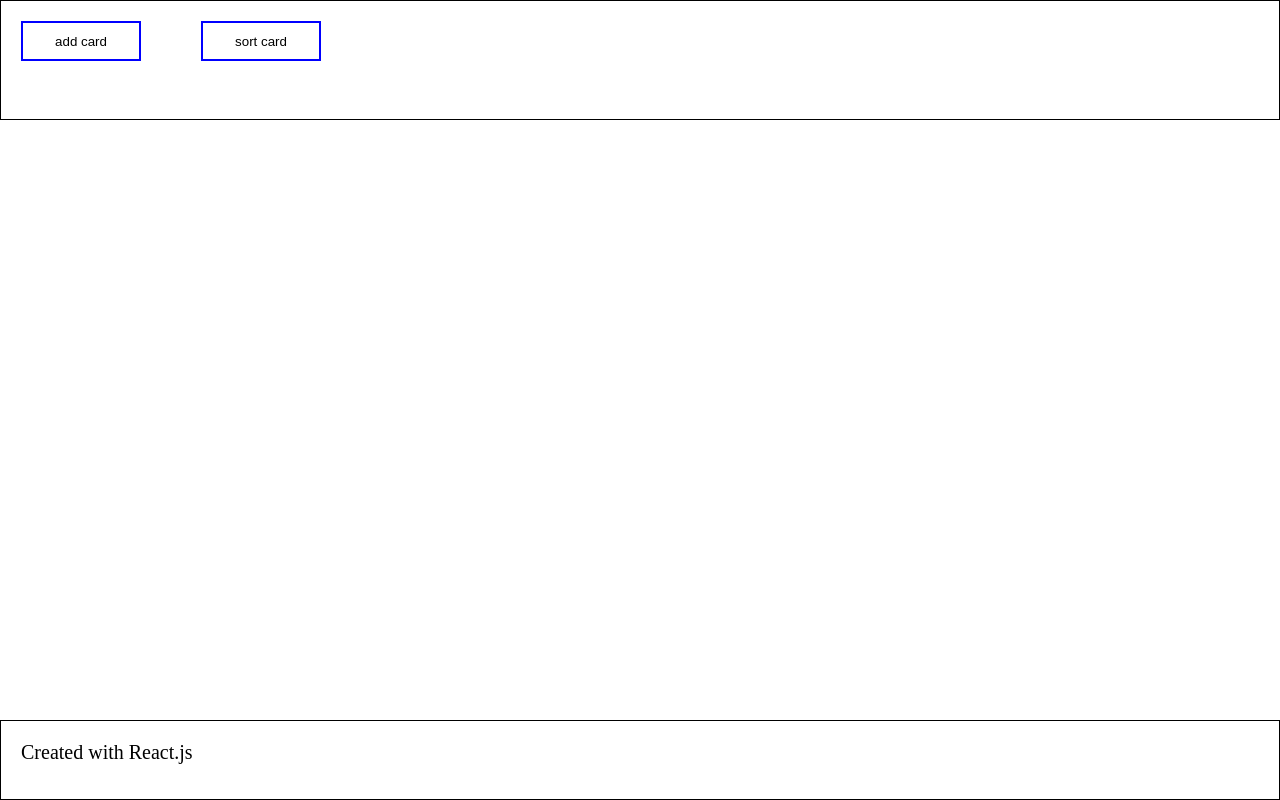
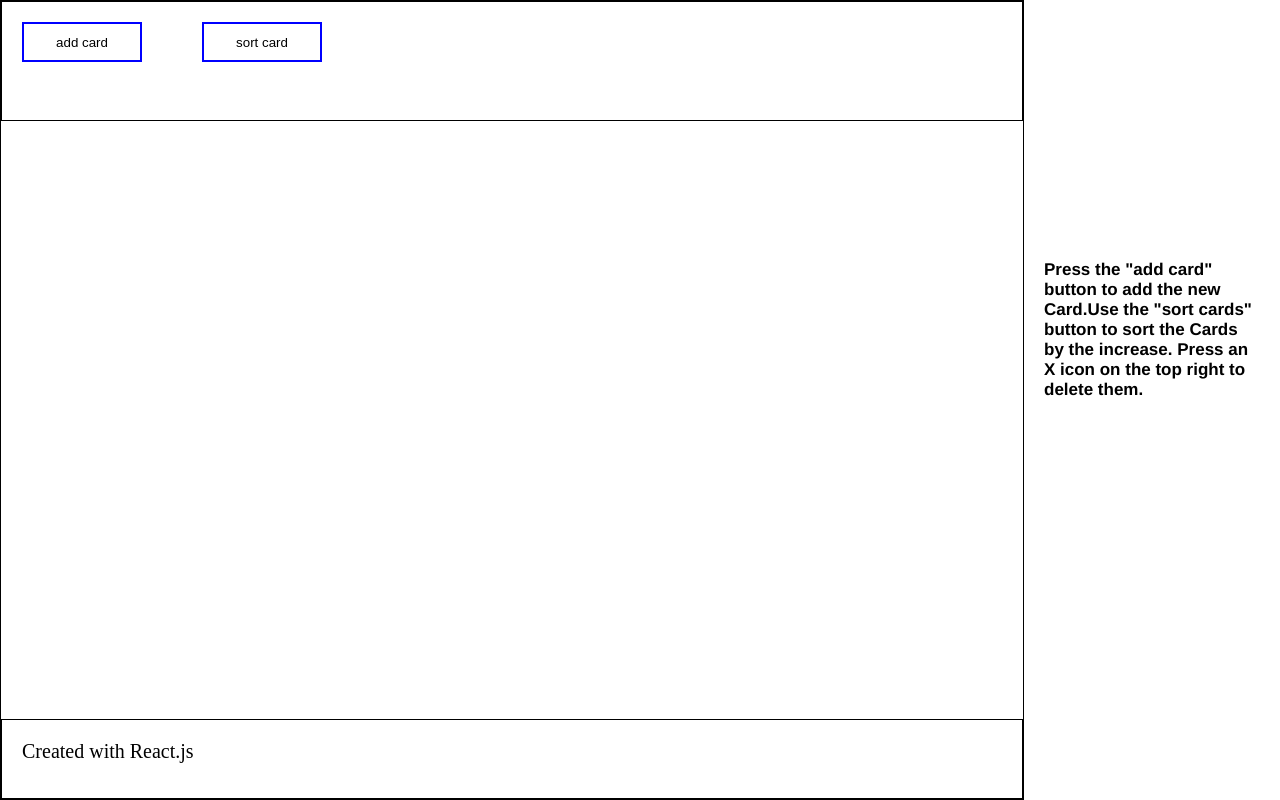
Before and after one commit to LilitNahapetyan/CardApplicationTask, a React (Vite) app in the folder CardAplication/: page / in a window 1280 px wide. Built offline with nearby package versions, Linux system fonts and the light colour scheme.

Commit message:
second commit

```diff
--- a/CardAplication/src/App.css
+++ b/CardAplication/src/App.css
@@ -6,5 +6,12 @@
 #container{
   display: flex;
   flex-direction: column;
-  justify-content:space-evenly
+  justify-content:space-evenly;
+  width: 80vw;
+  height: 100vh;
+  border: 1px solid black;
 }
+.container-page{
+  display: flex;
+  flex-direction: row;
+}
--- a/CardAplication/src/App.jsx
+++ b/CardAplication/src/App.jsx
@@ -3,6 +3,7 @@ import "./App.css";
 import Footer from "./components/Footer/Footer";
 import Header from "./components/Header/Header";
 import Main from "./components/Main/Main";
+import Aside from "./components/Aside/Aside";
 import generateNumber from "./components/generateUnqueNumber";
 
 function App() {
@@ -32,10 +33,12 @@ function App() {
     setCards(cards.filter((c) => c.value !== card.value));
   }
   return (
-    <div id="container">
+    <div className = "container-page"><div id="container">
       <Header add={add} sort={sort} />
       <Main cards={cards} deleteCard={deleteCard} scrollShow={scrollShow} />
       <Footer />
+    </div>
+    <Aside/>
     </div>
   );
 }
--- a/CardAplication/src/RandomNumber/RandomNumber.css
+++ b/CardAplication/src/RandomNumber/RandomNumber.css
@@ -1,6 +1,6 @@
 .random-number{
-    height: 150px;
-    width: 300px;
+    height: 120px;
+    width: 250px;
     border: 1px solid black;
     font-size: 20px;
     display: flex;
--- /dev/null
+++ b/CardAplication/src/components/Aside/Aside.css
@@ -0,0 +1,12 @@
+.aside-container{
+    height: 100vh;
+    width: 20vw;
+    padding:20px;
+}
+
+.textAside{
+    margin-top: 30vh;
+    font-weight: 700;
+    font-family:'Franklin Gothic Medium', 'Arial Narrow', Arial, sans-serif;
+    font-size: 17px;
+}
--- /dev/null
+++ b/CardAplication/src/components/Aside/Aside.jsx
@@ -0,0 +1,13 @@
+import "./Aside.css";
+
+function Aside() {
+  return (
+    <div className="aside-container">
+      <p className="textAside">Press the "add card" button to add the new Card.Use the "sort cards" button to sort the
+        Cards by the increase. Press an X icon on the top right to delete them.
+      </p>
+    </div>
+  );
+}
+
+export default Aside;
--- a/CardAplication/src/components/Header/Header.css
+++ b/CardAplication/src/components/Header/Header.css
@@ -1,5 +1,4 @@
 .header-container{
-
     width: 100%;
     height: 15vh;
     text-align: center;
--- a/CardAplication/src/components/Main/Main.css
+++ b/CardAplication/src/components/Main/Main.css
@@ -2,4 +2,5 @@
     height: 75vh;
     width: 80%;
     margin: auto;
+
 }
--- a/CardAplication/src/components/Main/Main.jsx
+++ b/CardAplication/src/components/Main/Main.jsx
@@ -1,6 +1,5 @@
 import "./Main.css";
 import RandomCardList from "../RandomCardList/RandomCardList";
-import { useState } from "react";
 
 function Main({cards,scrollShow,deleteCard}) {
 
--- a/CardAplication/src/components/RandomCardList/RandomCardList.css
+++ b/CardAplication/src/components/RandomCardList/RandomCardList.css
@@ -6,5 +6,4 @@
     justify-content: space-between;
     width: 80%;
     margin: auto;
-
 }
```
